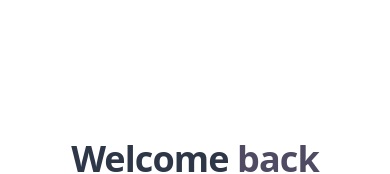
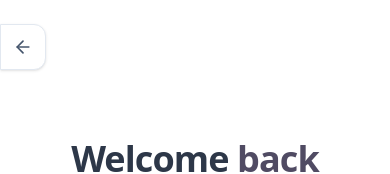
Before and after one commit to muhammadAbdulMannan2022/peopleorbitai-craig-, a React (Vite) app: page /auth/login in a window 390 px wide. Shown: the top 174 px of the page. Built offline with nearby package versions, Linux system fonts and the light colour scheme.

Commit message:
auth done

```diff
--- a/src/auth/Layout.tsx
+++ b/src/auth/Layout.tsx
@@ -1,9 +1,19 @@
-// Layout.tsx
-import { Outlet } from "react-router";
+import { Outlet, useNavigate } from "react-router";
+import { ArrowLeft } from "lucide-react";
 
 export default function Layout() {
+  const navigate = useNavigate();
+
   return (
     <div className="flex flex-col md:flex-row min-h-screen bg-[#f8fafc]">
+      {/* Mobile Back Button */}
+      <button
+        onClick={() => navigate(-1)}
+        className="md:hidden fixed top-6 left-0 z-50 p-3 bg-white border border-slate-200 rounded-e-xl shadow-sm text-slate-600 active:scale-95 transition-all hover:bg-slate-50 cursor-pointer"
+      >
+        <ArrowLeft size={20} />
+      </button>
+
       {/* Left Panel - Illustration */}
       <div className="hidden md:flex md:w-1/2 sticky top-0 h-screen border-r border-gray-200">
         <div className="w-full h-full flex items-center justify-center relative overflow-hidden">
```
